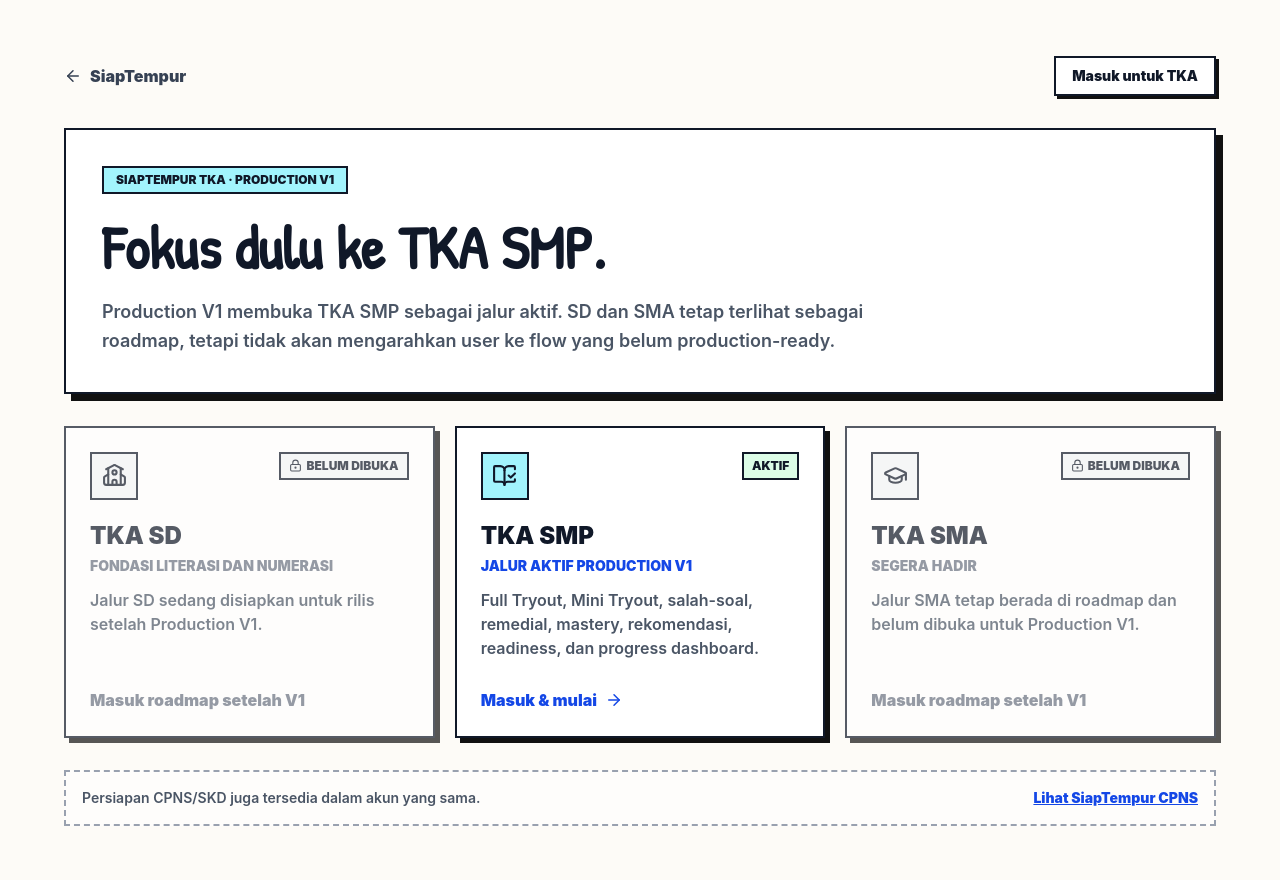
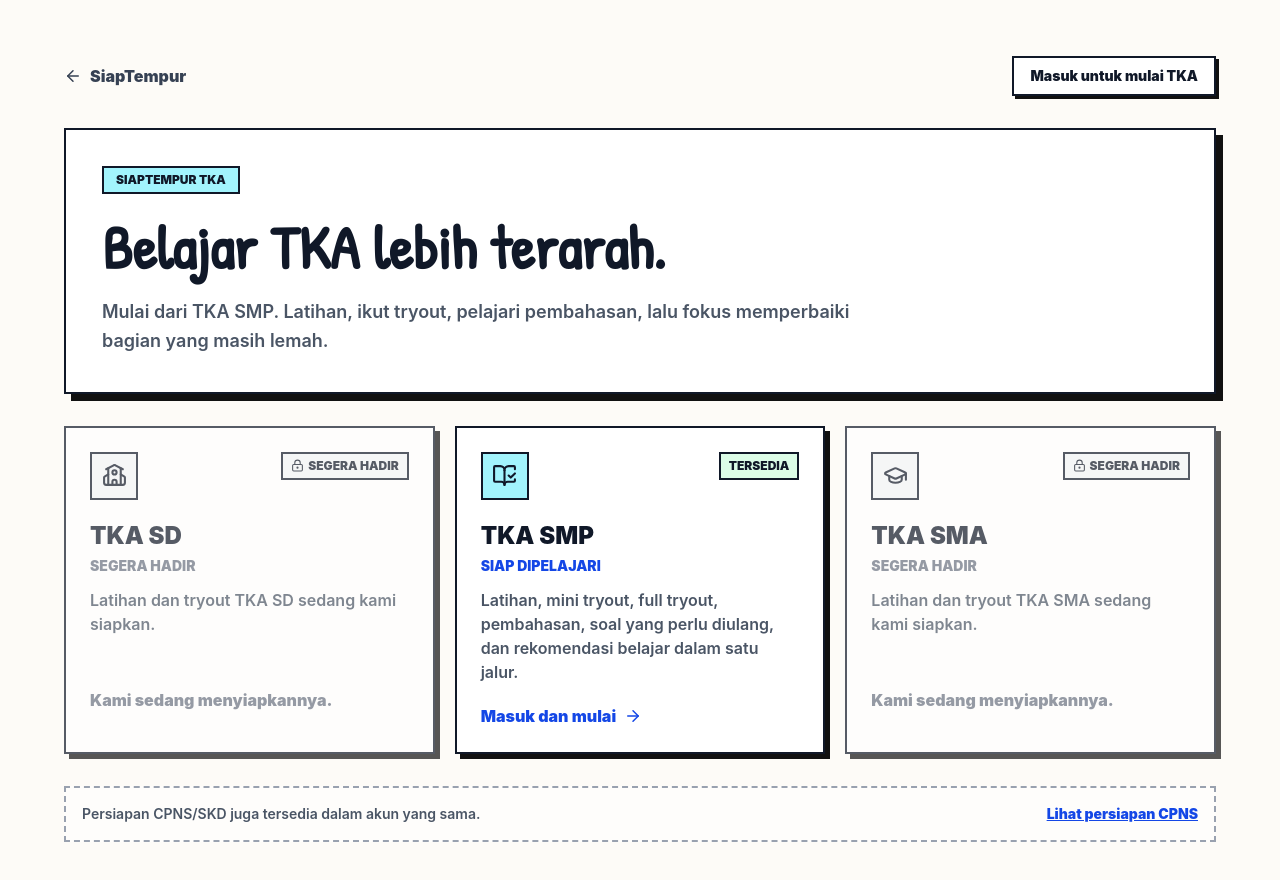
Before and after one commit to siaptempur6801/siap-tempur, a Next.js app: page /tka in a window 1280 px wide. Shown: the top 880 px of the page. Built offline with nearby package versions, Linux system fonts and the light colour scheme; no server answers.

Commit message:
refactor(px): rewrite TKA landing copy

```diff
--- a/app/tka/page.tsx
+++ b/app/tka/page.tsx
@@ -6,7 +6,7 @@ import { TKA_LEVELS, tkaLevelPath } from '@/src/tka/context'
 
 export const metadata: Metadata = {
     title: 'TKA SMP - SiapTempur',
-    description: 'Persiapan TKA SMP dengan Full Tryout, Mini Tryout, remedial, mastery, readiness, dan analisis progress di SiapTempur.',
+    description: 'Persiapan TKA SMP dengan latihan, mini tryout, full tryout, pembahasan, latihan perbaikan, dan analisis perkembangan belajar.',
     alternates: { canonical: '/tka' },
 }
 
@@ -16,22 +16,22 @@ export const revalidate = 0
 const LEVEL_COPY = {
     SD: {
         title: 'TKA SD',
-        subtitle: 'Fondasi literasi dan numerasi',
-        description: 'Jalur SD sedang disiapkan untuk rilis setelah Production V1.',
+        subtitle: 'Segera hadir',
+        description: 'Latihan dan tryout TKA SD sedang kami siapkan.',
         icon: School,
         available: false,
     },
     SMP: {
         title: 'TKA SMP',
-        subtitle: 'Jalur aktif Production V1',
-        description: 'Full Tryout, Mini Tryout, salah-soal, remedial, mastery, rekomendasi, readiness, dan progress dashboard.',
+        subtitle: 'Siap dipelajari',
+        description: 'Latihan, mini tryout, full tryout, pembahasan, soal yang perlu diulang, dan rekomendasi belajar dalam satu jalur.',
         icon: BookOpenCheck,
         available: true,
     },
     SMA: {
         title: 'TKA SMA',
         subtitle: 'Segera hadir',
-        description: 'Jalur SMA tetap berada di roadmap dan belum dibuka untuk Production V1.',
+        description: 'Latihan dan tryout TKA SMA sedang kami siapkan.',
         icon: GraduationCap,
         available: false,
     },
@@ -55,27 +55,27 @@ export default async function TkaLandingPage({
                     </Link>
                     {user ? (
                         <span className="border-2 border-gray-900 bg-green-100 px-3 py-2 text-sm font-black shadow-[3px_3px_0_0_#111]">
-                            Akun siap digunakan
+                            Siap lanjut belajar
                         </span>
                     ) : (
                         <Link
                             href="/login?returnTo=%2Ftka%2Fsmp"
                             className="border-2 border-gray-900 bg-white px-4 py-2 text-sm font-black shadow-[3px_3px_0_0_#111] transition hover:translate-x-0.5 hover:translate-y-0.5 hover:shadow-none"
                         >
-                            Masuk untuk TKA
+                            Masuk untuk mulai TKA
                         </Link>
                     )}
                 </div>
 
                 <header className="border-2 border-gray-900 bg-white p-6 shadow-[7px_7px_0_0_#111] md:p-9">
                     <div className="inline-flex border-2 border-gray-900 bg-cyan-200 px-3 py-1 text-xs font-black uppercase">
-                        SiapTempur TKA · Production V1
+                        SiapTempur TKA
                     </div>
                     <h1 className="mt-4 font-handwriting text-4xl font-black leading-tight md:text-6xl">
-                        Fokus dulu ke TKA SMP.
+                        Belajar TKA lebih terarah.
                     </h1>
                     <p className="mt-3 max-w-3xl text-base font-semibold leading-relaxed text-gray-600 md:text-lg">
-                        Production V1 membuka TKA SMP sebagai jalur aktif. SD dan SMA tetap terlihat sebagai roadmap, tetapi tidak akan mengarahkan user ke flow yang belum production-ready.
+                        Mulai dari TKA SMP. Latihan, ikut tryout, pelajari pembahasan, lalu fokus memperbaiki bagian yang masih lemah.
                     </p>
                 </header>
 
@@ -99,13 +99,13 @@ export default async function TkaLandingPage({
                                             <Icon size={25} />
                                         </div>
                                         <span className="inline-flex items-center gap-1 border-2 border-gray-900 bg-gray-100 px-2 py-1 text-xs font-black uppercase">
-                                            <LockKeyhole size={13} /> Belum dibuka
+                                            <LockKeyhole size={13} /> Segera hadir
                                         </span>
                                     </div>
                                     <h2 className="mt-5 text-2xl font-black">{copy.title}</h2>
                                     <p className="mt-1 text-sm font-black uppercase text-gray-500">{copy.subtitle}</p>
                                     <p className="mt-3 min-h-20 font-semibold text-gray-600">{copy.description}</p>
-                                    <div className="mt-5 font-black text-gray-500">Masuk roadmap setelah V1</div>
+                                    <div className="mt-5 font-black text-gray-500">Kami sedang menyiapkannya.</div>
                                 </article>
                             )
                         }
@@ -123,13 +123,13 @@ export default async function TkaLandingPage({
                                     <div className="flex h-12 w-12 items-center justify-center border-2 border-gray-900 bg-cyan-200">
                                         <Icon size={25} />
                                     </div>
-                                    <span className="border-2 border-gray-900 bg-green-100 px-2 py-1 text-xs font-black uppercase">Aktif</span>
+                                    <span className="border-2 border-gray-900 bg-green-100 px-2 py-1 text-xs font-black uppercase">Tersedia</span>
                                 </div>
                                 <h2 className="mt-5 text-2xl font-black">{copy.title}</h2>
                                 <p className="mt-1 text-sm font-black uppercase text-blue-700">{copy.subtitle}</p>
                                 <p className="mt-3 min-h-20 font-semibold text-gray-600">{copy.description}</p>
                                 <div className="mt-5 inline-flex items-center gap-2 font-black text-blue-700">
-                                    {user ? 'Buka jalur' : 'Masuk & mulai'} <ArrowRight className="transition group-hover:translate-x-1" size={18} />
+                                    {user ? 'Mulai belajar' : 'Masuk dan mulai'} <ArrowRight className="transition group-hover:translate-x-1" size={18} />
                                 </div>
                             </Link>
                         )
@@ -138,7 +138,7 @@ export default async function TkaLandingPage({
 
                 <div className="flex flex-wrap items-center justify-between gap-4 border-2 border-dashed border-gray-400 bg-white/60 p-4 text-sm font-semibold text-gray-600">
                     <span>Persiapan CPNS/SKD juga tersedia dalam akun yang sama.</span>
-                    <Link className="font-black text-blue-700 underline" href="/cpns">Lihat SiapTempur CPNS</Link>
+                    <Link className="font-black text-blue-700 underline" href="/cpns">Lihat persiapan CPNS</Link>
                 </div>
             </div>
         </main>
```
